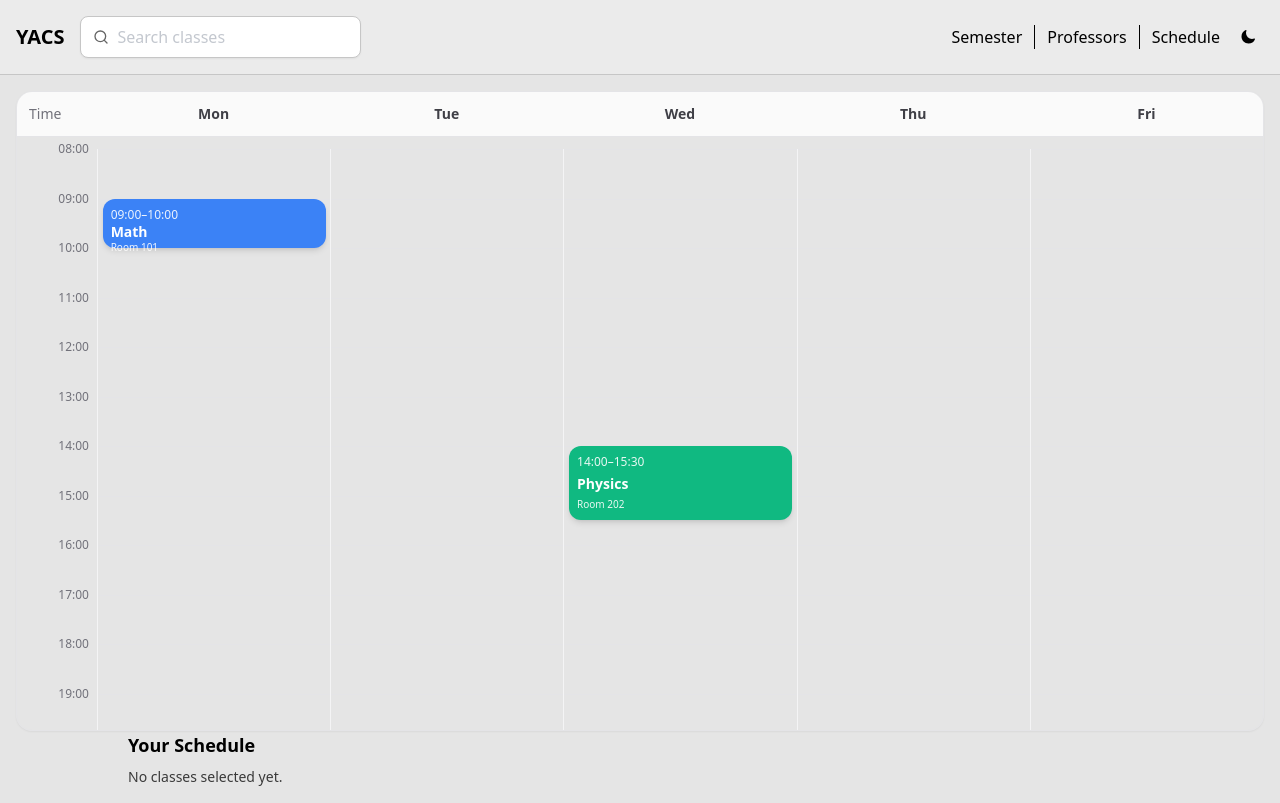
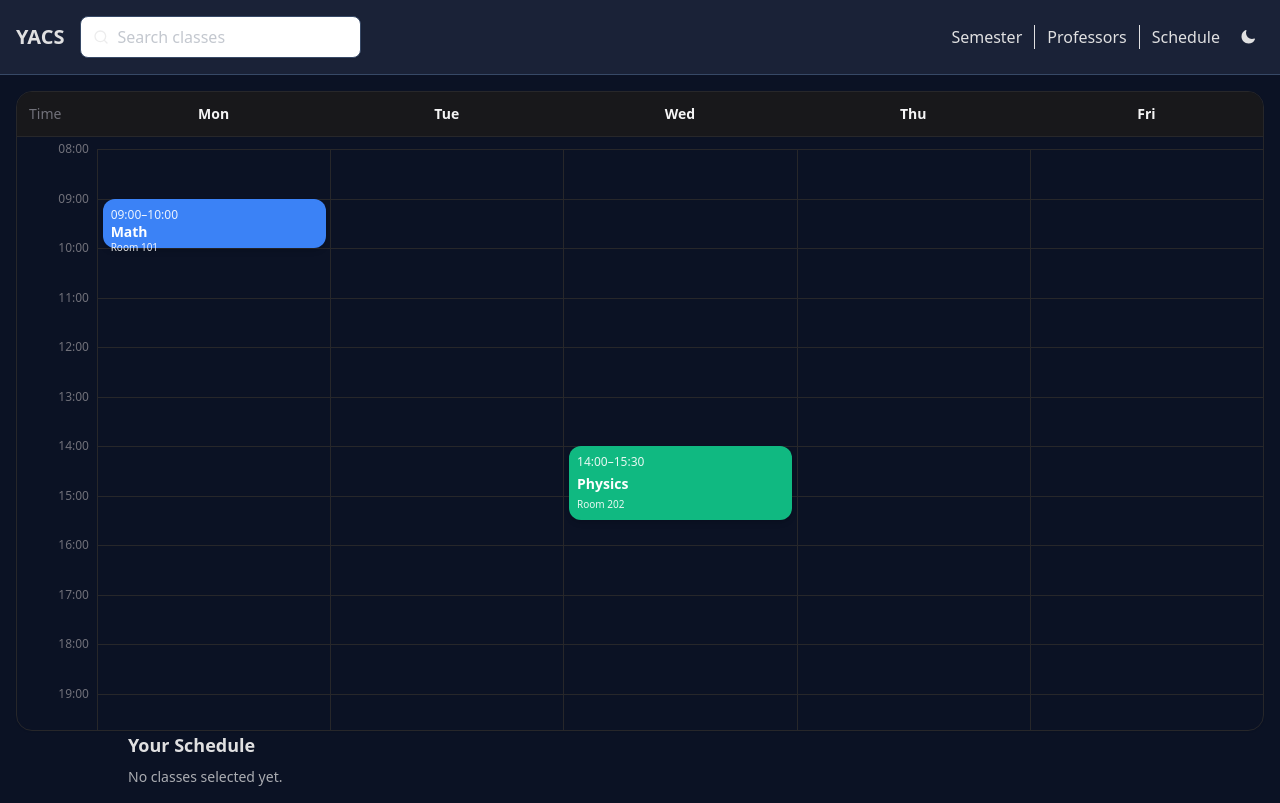
Before and after one commit to shaunrask/yacs, a React (Create React App) app in the folder frontend/: page / in a window 1280 px wide. Both pictures are taken after a click on the button "Toggle theme". Built offline with nearby package versions, Linux system fonts and the light colour scheme.

Commit message:
Dark mode toggle + theme provider

```diff
--- /dev/null
+++ b/frontend/src/components/theme/ThemeProvider.tsx
@@ -0,0 +1,64 @@
+import React, { createContext, useContext, useEffect, useMemo, useState, useCallback } from 'react';
+
+type ThemeName = 'light' | 'dark';
+
+type ThemeContextValue = {
+  name: ThemeName;
+  setTheme: (n: ThemeName) => void;
+  toggleTheme: () => void;
+};
+
+const ThemeContext = createContext<ThemeContextValue | undefined>(undefined);
+const STORAGE_KEY = 'app-theme';
+
+function getSystemTheme(): ThemeName {
+  if (typeof window === 'undefined') return 'light';
+  return window.matchMedia?.('(prefers-color-scheme: dark)').matches ? 'dark' : 'light';
+}
+
+function loadInitial(): ThemeName {
+  if (typeof window === 'undefined') return 'light';
+  const stored = localStorage.getItem(STORAGE_KEY) as ThemeName | null;
+  return stored === 'light' || stored === 'dark' ? stored : getSystemTheme();
+}
+
+function applyHtmlClass(name: ThemeName) {
+  const root = document.documentElement;
+  if (name === 'dark') root.classList.add('dark');
+  else root.classList.remove('dark');
+}
+
+export const AppThemeProvider: React.FC<React.PropsWithChildren> = ({ children }) => {
+  const [name, setName] = useState<ThemeName>(() => loadInitial());
+
+  // Apply on mount + whenever name changes
+  useEffect(() => {
+    applyHtmlClass(name);
+    localStorage.setItem(STORAGE_KEY, name);
+  }, [name]);
+
+  // If user hasn't chosen, follow system changes
+  useEffect(() => {
+    const mql = window.matchMedia?.('(prefers-color-scheme: dark)');
+    if (!mql) return;
+    const stored = localStorage.getItem(STORAGE_KEY);
+    if (stored) return; // user has explicit choice; don't override
+
+    const handler = () => setName(getSystemTheme());
+    mql.addEventListener?.('change', handler);
+    return () => mql.removeEventListener?.('change', handler);
+  }, []);
+
+  const setTheme = useCallback((n: ThemeName) => setName(n), []);
+  const toggleTheme = useCallback(() => setName((p) => (p === 'light' ? 'dark' : 'light')), []);
+
+  const value = useMemo(() => ({ name, setTheme, toggleTheme }), [name, setTheme, toggleTheme]);
+
+  return <ThemeContext.Provider value={value}>{children}</ThemeContext.Provider>;
+};
+
+export function useTheme(): ThemeContextValue {
+  const ctx = useContext(ThemeContext);
+  if (!ctx) throw new Error('useTheme must be used within AppThemeProvider');
+  return ctx;
+}
--- a/frontend/src/components/theme/ThemeToggle.tsx
+++ b/frontend/src/components/theme/ThemeToggle.tsx
@@ -1,26 +1,27 @@
 import { SunIcon, MoonIcon } from '@heroicons/react/24/solid';
 import { Button } from '../ui/button';
-import { JSX, useState } from 'react';
+import { JSX } from 'react';
+import { useTheme } from './ThemeProvider';
 
+export const ThemeToggle = ({
+  className,
+}: { className?: string }): JSX.Element => {
+  const { name, toggleTheme } = useTheme();
+  const isDark = name === 'dark';
 
-export const ThemeToggle = ({ onThemeChange }: { onThemeChange?: (theme: 'light' | 'dark') => void }): JSX.Element => {
-  const [theme, setTheme] = useState<'light' | 'dark'>('light');
-  const toggleTheme = () => {
-    const newTheme = theme === 'light' ? 'dark' : 'light';
-    setTheme(newTheme);
-    if (onThemeChange) onThemeChange(newTheme);
-  };
   return (
     <Button
       variant="ghost"
       size="icon"
-      className="h-8 w-8"
+      className={`h-8 w-8 ${className ?? ''}`}
       onClick={toggleTheme}
+      aria-pressed={isDark}
+      title={`Switch to ${isDark ? 'light' : 'dark'} mode`}
     >
-      {theme === 'light' ? (
+      {isDark ? (
+        <MoonIcon className="h-4 w-4" />
+      ) : (
         <SunIcon className="h-4 w-4" />
-      ) : (
-        <MoonIcon className="h-4 w-4" />
       )}
       <span className="sr-only">Toggle theme</span>
     </Button>
--- a/frontend/src/index.tsx
+++ b/frontend/src/index.tsx
@@ -3,14 +3,17 @@ import reportWebVitals from './reportWebVitals';
 import React from 'react';
 import ReactDOM from 'react-dom/client';
 import { BrowserRouter } from 'react-router-dom';
+import { AppThemeProvider } from './components/theme/ThemeProvider';
 import App from './app/App';
 
 const root = ReactDOM.createRoot(document.getElementById('root') as HTMLElement);
 root.render(
   <React.StrictMode>
+    <AppThemeProvider>
     <BrowserRouter>
       <App />
     </BrowserRouter>
+    </AppThemeProvider>
   </React.StrictMode>
 );
 
--- a/frontend/src/styles/globals.css
+++ b/frontend/src/styles/globals.css
@@ -20,7 +20,7 @@
   .dark {
     --background: #0B1224;
     --surface:    #1E2A3A;
-    --header:     #E0E0E1;
+    --header:     #1a2237;
     --footer:     #374966;
     --muted:      #5F79A0;
     --foreground: #E0E0E1;
```
